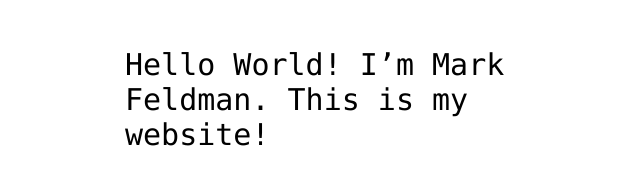
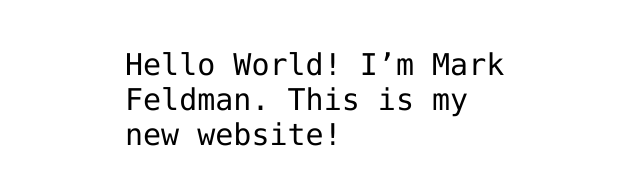
Before and after one commit to WebShogunate/hello-world, a plain HTML site: page index.html in a window 1280 px wide. Shown: the part 341-526 px from the top of the page, without its empty margins (315-955 px from the left). Drawn offline with Linux system fonts and the light colour scheme.

Commit message:
Update index.html

```diff
--- a/index.html
+++ b/index.html
@@ -12,7 +12,7 @@
 <img src="https://octodex.github.com/images/daftpunktocat-thomas.gif" id="octocat" alt="octocat-gif" />
 
 <!-- Change this code here by copy and pasting your template on line 15 -->
-<p>Hello World! I’m Mark Feldman. This is my website!</p>
+<p>Hello World! I’m Mark Feldman. This is my new website!</p>
 
 </body>
 </html>
```
